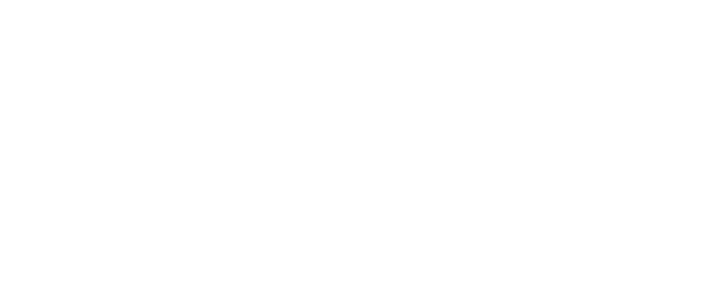
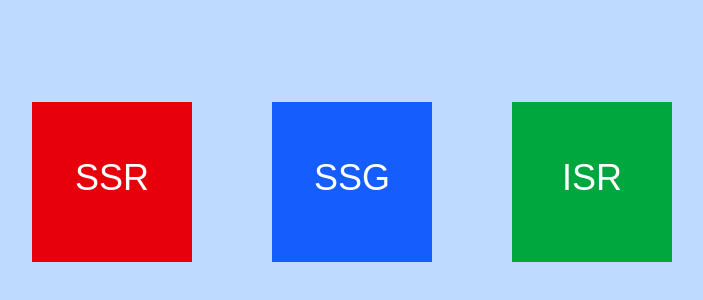
Before and after one commit to hhshhhskk/Assignment, a Next.js app: page / in a window 1280 px wide. Shown: the part 218-518 px from the top of the page, without its empty margins (288-991 px from the left). Built offline with nearby package versions, Linux system fonts and the light colour scheme.

Commit message:
page app 라우팅 차이점

```diff
--- /dev/null
+++ b/src/app/app-router/isr/page.tsx
@@ -0,0 +1,21 @@
+import React from "react";
+
+// export const revalidate = 10;
+
+const ISRPage = async () => {
+  await fetch("https://example.com", { next: { revalidate: 10 } });
+  const now = new Date();
+
+  const formatted =
+    `${now.getFullYear()}년 ${now.getMonth() + 1}월 ${now.getDate()}일 ` +
+    `${now.getHours()}시 ${now.getMinutes()}분 ${now.getSeconds()}초`;
+
+  return (
+    <div>
+      <h1>App Router - ISR</h1>
+      <p>10초마다 데이터(시간) 최신화: {formatted}</p>
+    </div>
+  );
+};
+
+export default ISRPage;
--- /dev/null
+++ b/src/app/app-router/layout.tsx
@@ -0,0 +1,16 @@
+import React, { ReactNode } from "react";
+
+interface LayoutProps {
+  children: ReactNode;
+}
+
+const Layout = ({ children }: LayoutProps) => {
+  return (
+    <div>
+      <div>app-router 공통 layout 입니다.</div>
+      {children}
+    </div>
+  );
+};
+
+export default Layout;
--- /dev/null
+++ b/src/app/app-router/ssg/page.tsx
@@ -0,0 +1,24 @@
+import React from "react";
+
+// export const dynamic = "force-static";
+
+const SSGPage = async () => {
+  await fetch("https://example.com", {
+    cache: "force-cache",
+  });
+
+  const now = new Date();
+
+  const formatted =
+    `${now.getFullYear()}년 ${now.getMonth() + 1}월 ${now.getDate()}일 ` +
+    `${now.getHours()}시 ${now.getMinutes()}분 ${now.getSeconds()}초`;
+
+  return (
+    <div>
+      <h1>App Router - SSG</h1>
+      <p>처음 빌드한 시각 그대로: {formatted}</p>
+    </div>
+  );
+};
+
+export default SSGPage;
--- /dev/null
+++ b/src/app/app-router/ssr/page.tsx
@@ -0,0 +1,21 @@
+import React from "react";
+
+// export const dynamic = "force-dynamic";
+
+const SSRPage = async () => {
+  await fetch("https://example.com", { cache: "no-store" });
+  const now = new Date();
+
+  const formatted =
+    `${now.getFullYear()}년 ${now.getMonth() + 1}월 ${now.getDate()}일 ` +
+    `${now.getHours()}시 ${now.getMinutes()}분 ${now.getSeconds()}초`;
+
+  return (
+    <div>
+      <h1>App Router - SSR</h1>
+      <p>서버 렌더링 요청시 시각: {formatted}</p>
+    </div>
+  );
+};
+
+export default SSRPage;
--- /dev/null
+++ b/src/app/board/[id]/page.tsx
@@ -0,0 +1,11 @@
+import React from "react";
+
+interface BoardDetailPageProps {
+  params: { id: string };
+}
+
+const BoardDetailPage = ({ params }: BoardDetailPageProps) => {
+  return <div>BoardPage {params.id} 입니다</div>;
+};
+
+export default BoardDetailPage;
--- /dev/null
+++ b/src/app/board/page.tsx
@@ -0,0 +1,7 @@
+import React from "react";
+
+const BoardPage = () => {
+  return <div>BoardPage 입니다</div>;
+};
+
+export default BoardPage;
--- a/src/app/page.tsx
+++ b/src/app/page.tsx
@@ -1,3 +1,28 @@
+import Link from "next/link";
+
 export default function Home() {
-  return <div></div>;
+  return (
+    <div className="flex min-h-screen flex-col items-center justify-center bg-blue-200">
+      <div className="w-1/2 h-40 flex justify-between">
+        <Link
+          href={"/app-router/ssr"}
+          className="cursor-pointer w-40 py-14 bg-red-600 text-white text-center text-4xl"
+        >
+          SSR
+        </Link>
+        <Link
+          href={"/app-router/ssg"}
+          className="cursor-pointer w-40 py-14 bg-blue-600 text-white text-center text-4xl"
+        >
+          SSG
+        </Link>
+        <Link
+          href={"/app-router/isr"}
+          className="cursor-pointer w-40 py-14 bg-green-600 text-white text-center text-4xl"
+        >
+          ISR
+        </Link>
+      </div>
+    </div>
+  );
 }
```
Also changed, not shown: 1 other file (tests, documents, lock files or other folders).
